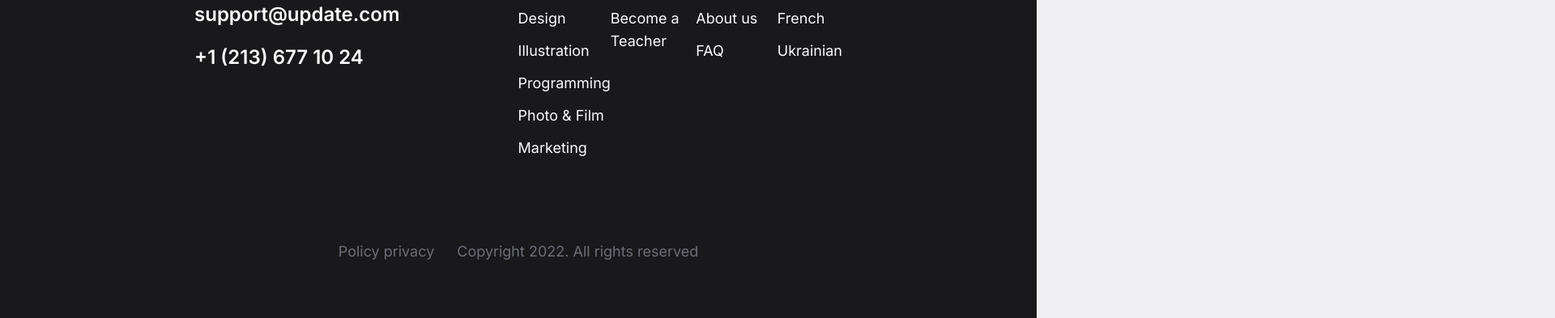
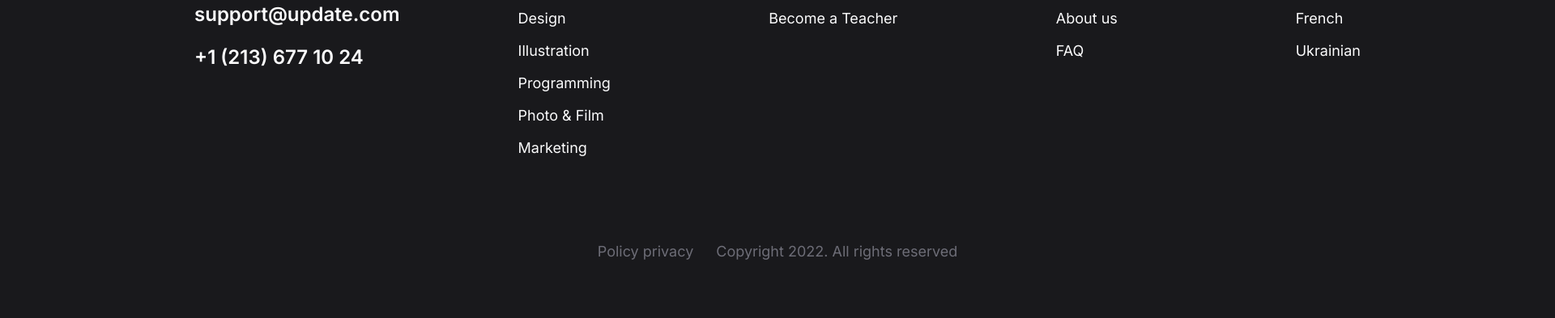
Before and after one commit to mmedchuk/Frontend_sptint, a plain HTML site: page index.html in a window 1280 px wide. Shown: the part 6475-6868 px from the top of the page at 81% size, 1920 px wide, since content can reach past the window. Drawn offline with Linux system fonts and the light colour scheme.

Commit message:
hotfix for task with css

```diff
--- a/style/main.css
+++ b/style/main.css
@@ -79,6 +79,7 @@ body {
     width: 100%;
     background-color: #19191C;
     color: #FBFBFC;
+    min-width: 1920px;
 }
 
 .footer__box {
```
